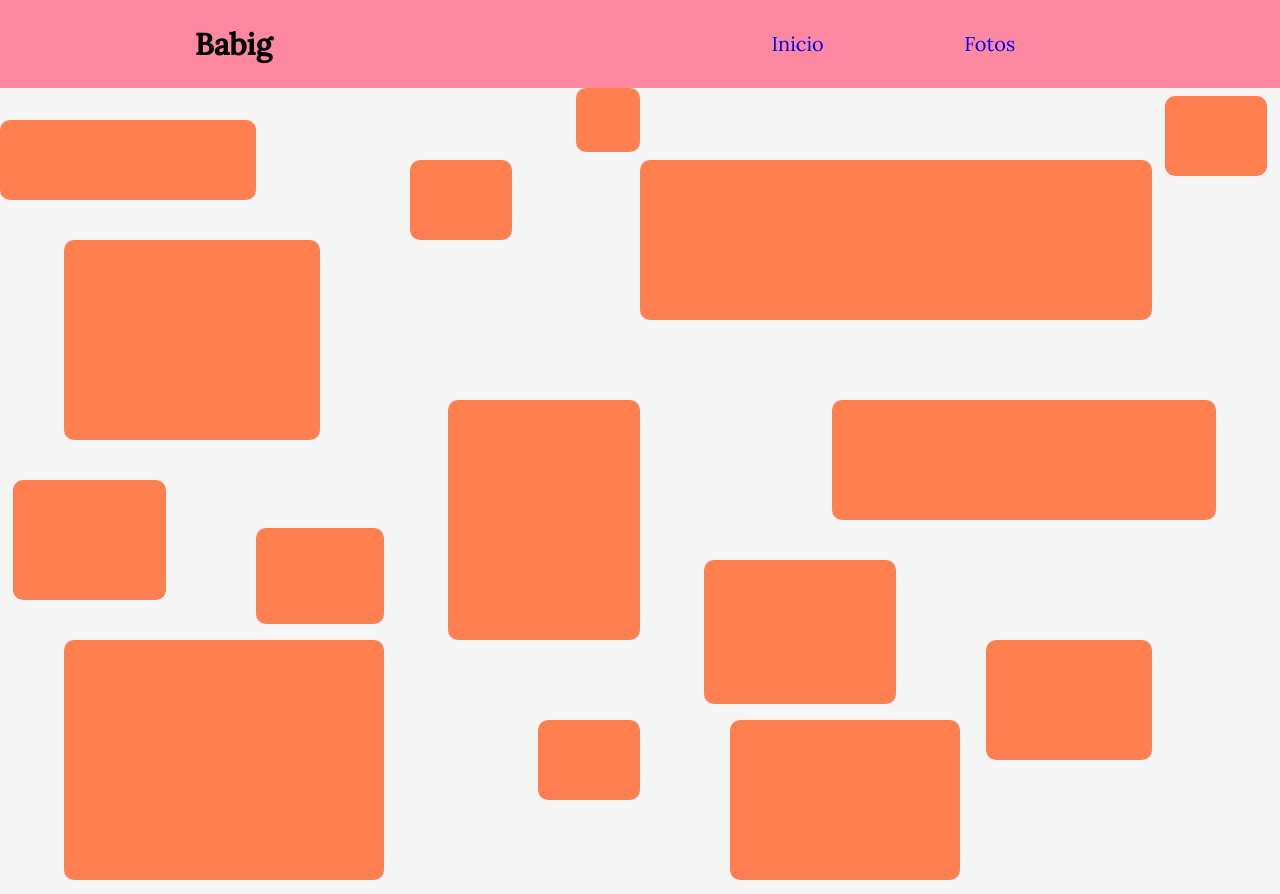
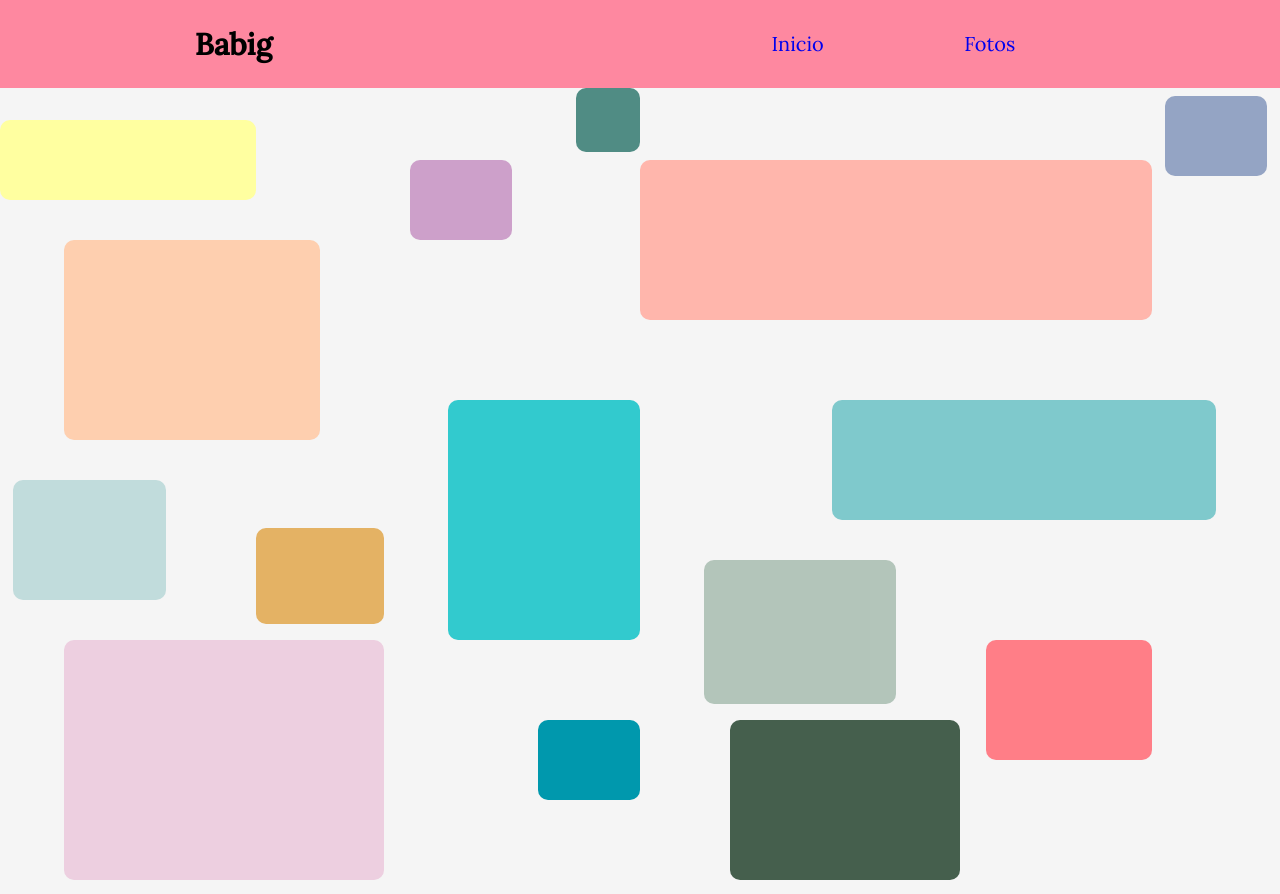
Before and after one commit to gnahc2305/babig, a React (Create React App) app: page /#/fotos in a window 1280 px wide. Built offline with nearby package versions, Linux system fonts and the light colour scheme; the HTML template or start-up script is replaced by a standard one; a web font is replaced by a local one.

Commit message:
added colors to pictures

```diff
--- a/src/style.css
+++ b/src/style.css
@@ -219,6 +219,8 @@ h2 {
     object-fit: cover;
     border-radius: inherit;
     opacity: 0;
+    transition: opacity 800ms ease,
+        transform 800ms ease;
 }
 
 .picture:hover {
@@ -231,17 +233,17 @@ h2 {
 
 .picture {
     border-radius: 10px;
-    background-color: coral;
     position: absolute;
     text-align: center;
     font-size: 50px;
+    transition: transform 800ms ease;
 }
 
 .picture:nth-child(1) {
     height: 10%;
     width: 20%;
     top: 15%;
-    /* background-image: url(./assets/Pictures/p\ \(5\).jpeg); */
+    background-color: #FFFFA0;
 }
 
 .picture:nth-child(2) {
@@ -249,6 +251,7 @@ h2 {
     width: 40%;
     right: 10%;
     top: 20%;
+    background-color: #FFB6AC;
 }
 
 .picture:nth-child(3) {
@@ -256,6 +259,7 @@ h2 {
     width: 30%;
     right: 5%;
     top: 50%;
+    background-color: #7FC9CC;
 }
 
 .picture:nth-child(4) {
@@ -263,6 +267,7 @@ h2 {
     width: 15%;
     right: 50%;
     top: 50%;
+    background-color: #32CACE;
 }
 
 .picture:nth-child(5) {
@@ -270,6 +275,7 @@ h2 {
     width: 25%;
     right: 70%;
     top: 80%;
+    background-color: #EDCFE0;
 }
 
 .picture:nth-child(6) {
@@ -277,6 +283,7 @@ h2 {
     width: 8%;
     right: 60%;
     top: 20%;
+    background-color: #CDA0CA;
 }
 
 .picture:nth-child(7) {
@@ -284,6 +291,7 @@ h2 {
     width: 13%;
     right: 10%;
     top: 80%;
+    background-color: #FF7E87;
 }
 
 .picture:nth-child(8) {
@@ -291,6 +299,7 @@ h2 {
     width: 20%;
     left: 5%;
     top: 30%;
+    background-color: #FECFAF;
 }
 
 .picture:nth-child(9) {
@@ -298,6 +307,7 @@ h2 {
     width: 12%;
     left: 1%;
     top: 60%;
+    background-color: #C1DCDC;
 }
 
 .picture:nth-child(10) {
@@ -305,6 +315,7 @@ h2 {
     width: 8%;
     right: 1%;
     top: 12%;
+    background-color: #94A4C4;
 }
 
 .picture:nth-child(11) {
@@ -312,6 +323,7 @@ h2 {
     width: 8%;
     right: 50%;
     top: 90%;
+    background-color: #0098AD;
 }
 
 .picture:nth-child(12) {
@@ -319,6 +331,7 @@ h2 {
     width: 18%;
     right: 25%;
     top: 90%;
+    background-color: #455F4D;
 }
 
 .picture:nth-child(13) {
@@ -326,6 +339,7 @@ h2 {
     width: 15%;
     right: 30%;
     top: 70%;
+    background-color: #B3C5BA;
 }
 
 .picture:nth-child(14) {
@@ -333,6 +347,7 @@ h2 {
     width: 5%;
     right: 50%;
     top: 11%;
+    background-color: #508C84;
 }
 
 .picture:nth-child(15) {
@@ -340,4 +355,5 @@ h2 {
     width: 10%;
     left: 20%;
     top: 66%;
+    background-color: #E4B264;
 }
```
